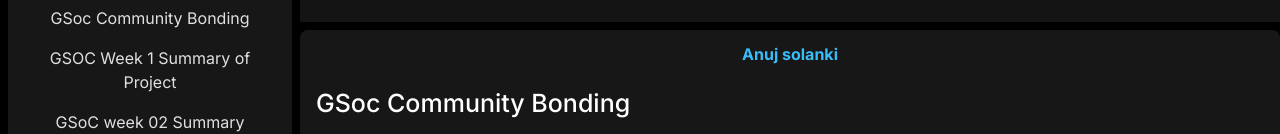
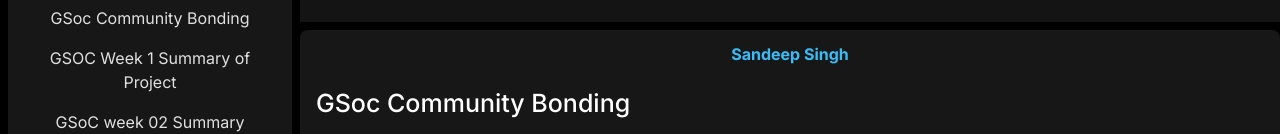
Before and after one commit to eliminatorx1/Markdown-Blog, a Next.js app: page / in a window 1280 px wide. Shown: the part 190-324 px from the top of the page. Built offline with nearby package versions, Linux system fonts and the light colour scheme.

Commit message:
modified

```diff
--- a/components/Sidebar.tsx
+++ b/components/Sidebar.tsx
@@ -62,7 +62,7 @@
 
             <div className="flex justify-center py-3 text-sl text-sky-400 font-bold">
                <Link href= '/'>
-                 <p>Anuj solanki</p>
+                 <p>Sandeep Singh</p>
                </Link>
 
             </div>
```
